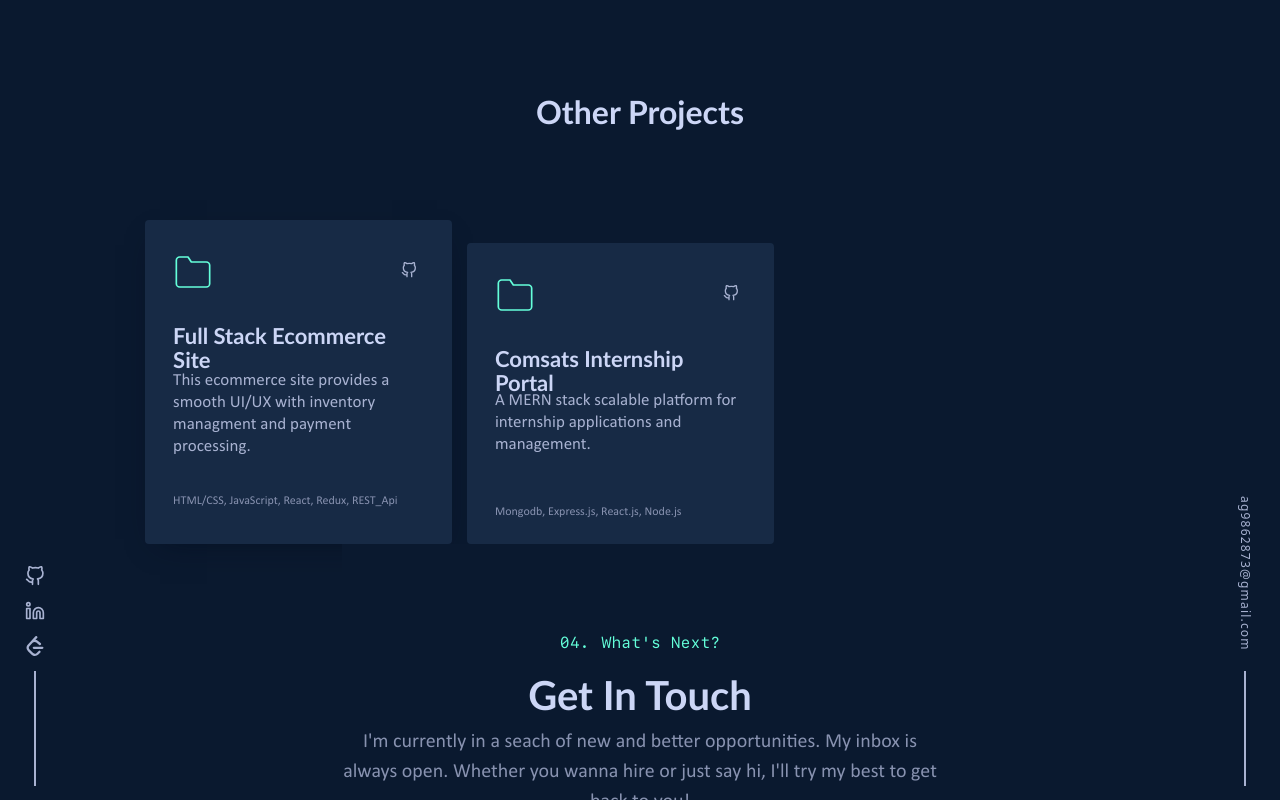
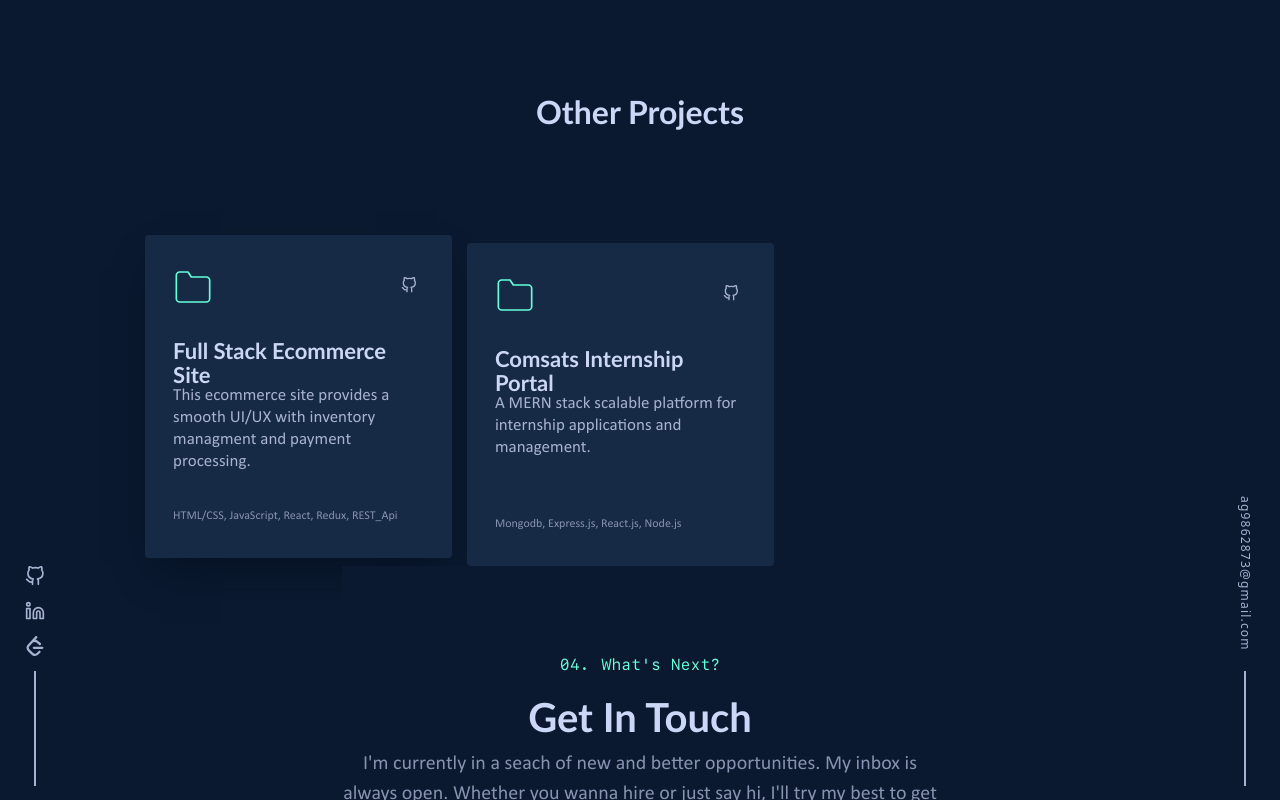
Before and after one commit to Abdullah-9862873/Portfolio_Site, a React (Create React App) app: page / in a window 1280 px wide. In both pictures the pointer is over the element 298 px from the left and 5480 px from the top of the page. Shown: the part 5080-5880 px from the top of the page. Built offline with nearby package versions, Linux system fonts and the light colour scheme.

Commit message:
final css changes

```diff
--- a/src/Css_applied/otherProjectsStyles.css
+++ b/src/Css_applied/otherProjectsStyles.css
@@ -16,12 +16,13 @@
   }
 
   .otherProjectBox {
-    transition: all 0.25s ease-in-out;
+    transform: translateY(0);
+    transition: transform 0.3s cubic-bezier(0.25, 0.46, 0.45, 0.94), box-shadow 0.3s ease-in-out;
   }
 
   .otherProjectBox:hover {
-    margin-top: -7px;
-    box-shadow: 0 10px 30px -15px rgba(2, 12, 27, 0.7);
+    transform: translateY(-8px) !important;
+    box-shadow: 0 20px 40px -15px rgba(2, 12, 27, 0.7);
   }
 
 
```
